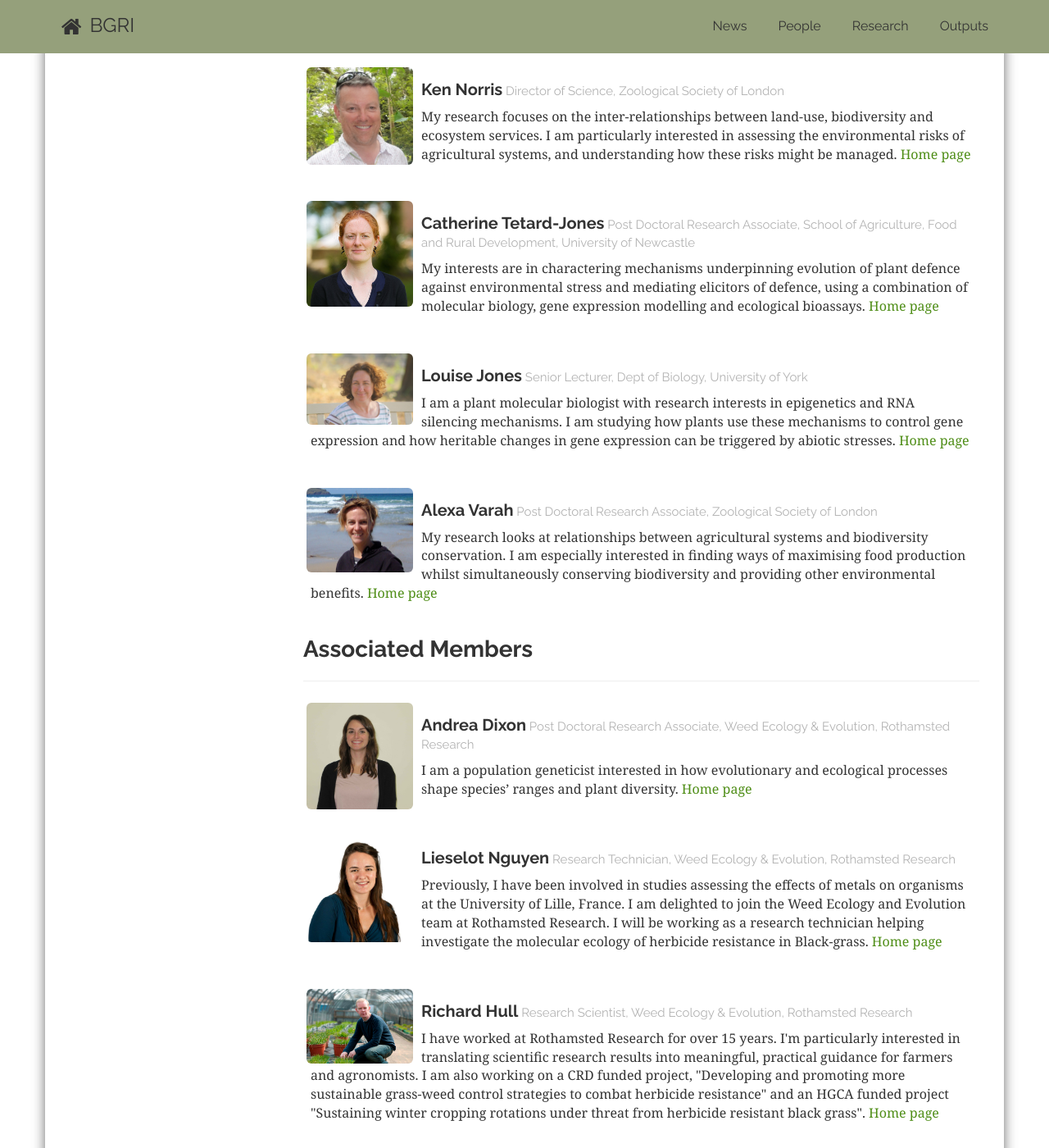
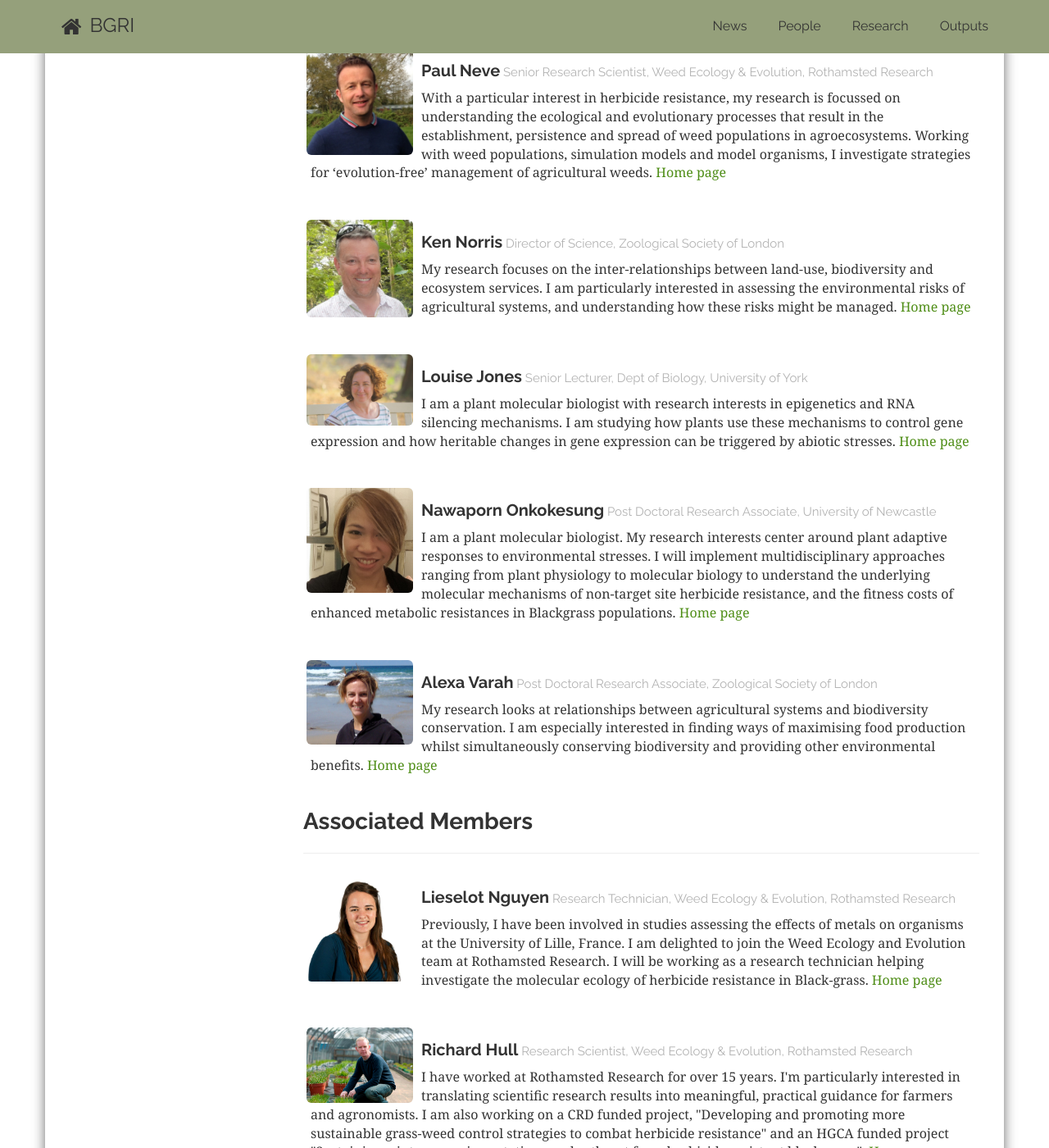
Before and after one commit to dzchilds/black-grass, a Jekyll site: the page built from people.html, in a window 1280 px wide and 1400 px high, scrolled down 2460 px. Shown: the whole window at 82% size. Built offline with Jekyll 4.4.1, drawn with Linux system fonts in a browser that asks for light colours; nearby versions of some CDN libraries; Markdown is read by kramdown in place of the engine named in the settings; some of the changed text lies outside the part shown.

Commit message:
Adding Nawaporn and Alina

```diff
--- a/_data/group.yml
+++ b/_data/group.yml
@@ -1,6 +1,6 @@
 ---
-core-people: [dzchilds, dcomont, lcrook, scoutts, redwards, rpfreckleton, jdhadfield, hhicks, pneve, kjnorris, ctetard, ljones, avarah]
-other-people: [adixon, lnguyen, rhull]
+core-people: [acavalleri, dzchilds, dcomont, lcrook, scoutts, redwards, rpfreckleton, jdhadfield, hhicks, pneve, kjnorris, ljones, nonkokesung, avarah]
+other-people: [lnguyen, rhull]
 core-team: [dzchilds, redwards, rpfreckleton, jdhadfield, pneve, kjnorris, ljones]
-pdras: [dcomont, adixon, hhicks, ctetard, scoutts, avarah]
+pdras: [acavalleri, nonkokesung, dcomont, hhicks, ctetard, scoutts, avarah]
 ras: [lcrook, rhull]
--- a/_data/people.yml
+++ b/_data/people.yml
@@ -127,3 +127,19 @@
   institution: Zoological Society of London
   url: null
   about: My research looks at relationships between agricultural systems and biodiversity conservation. I am especially interested in finding ways of maximising food production whilst simultaneously conserving biodiversity and providing other environmental benefits.
+- key: nonkokesung
+  sname: N. Onkokesung
+  fname: Nawaporn Onkokesung
+  image: Nawaporn.jpg
+  position: Post Doctoral Research Associate
+  institution: University of Newcastle
+  url: null
+  about: I am a plant molecular biologist. My research interests center around plant adaptive responses to environmental stresses. I will implement multidisciplinary approaches ranging from plant physiology to molecular biology to understand the underlying molecular mechanisms of non-target site herbicide resistance, and the fitness costs of enhanced metabolic resistances in Blackgrass populations.
+- key: acavalleri
+  sname: A. Goldberg Cavalleri
+  fname: Alina Goldberg Cavalleri
+  image: Alina.jpg
+  position: Post Doctoral Research Associate
+  institution: University of Newcastle
+  url: null
+  about: I am interested in the molecular basis of multiple-herbicide resistance in black grass. My work focuses on proteins of the GST and ABC transport families that are up regulated in resistant populations, and I am trying to understand the specific roles of those proteins and their contribution to the resistance phenotype.
```
Also changed, not shown: assets/images/Alina.jpg (added), assets/images/Nawaporn.jpg (added).
